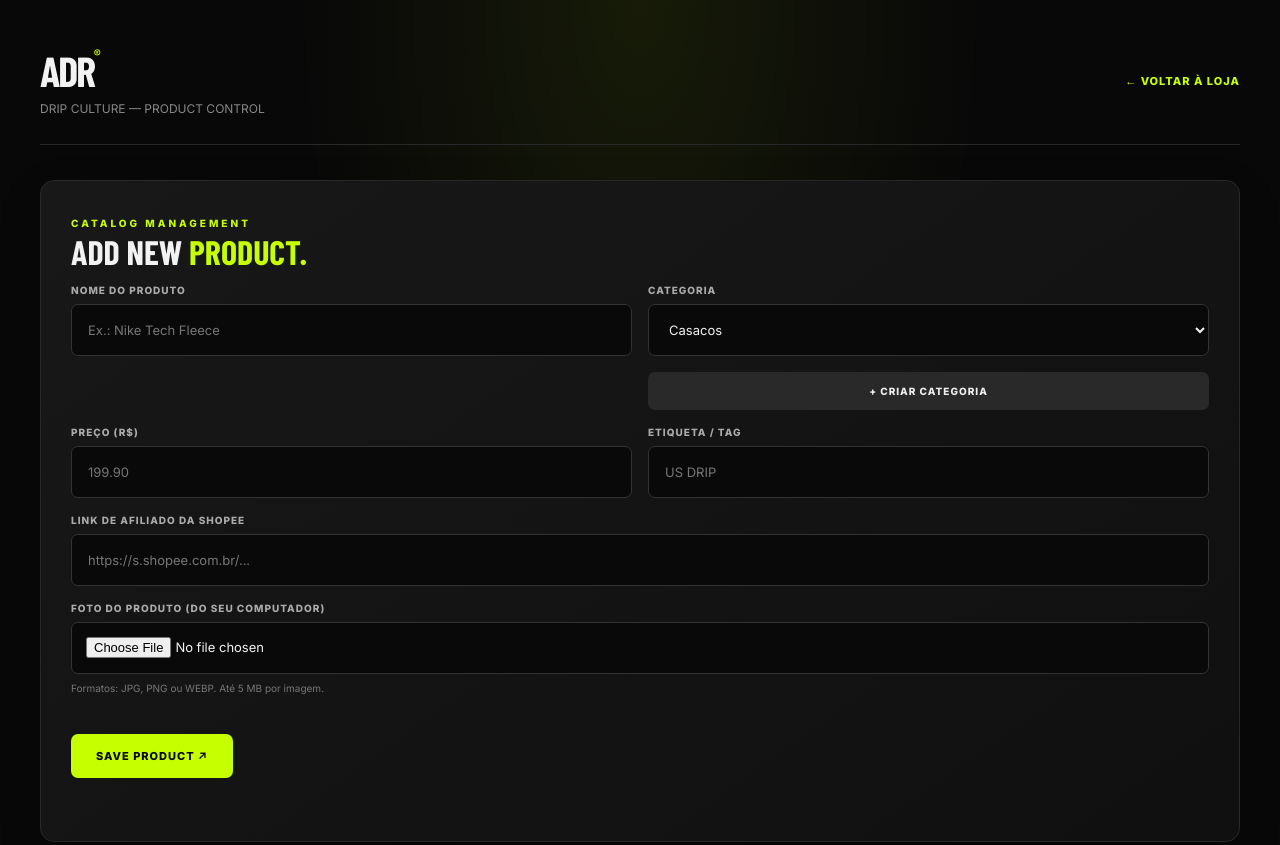
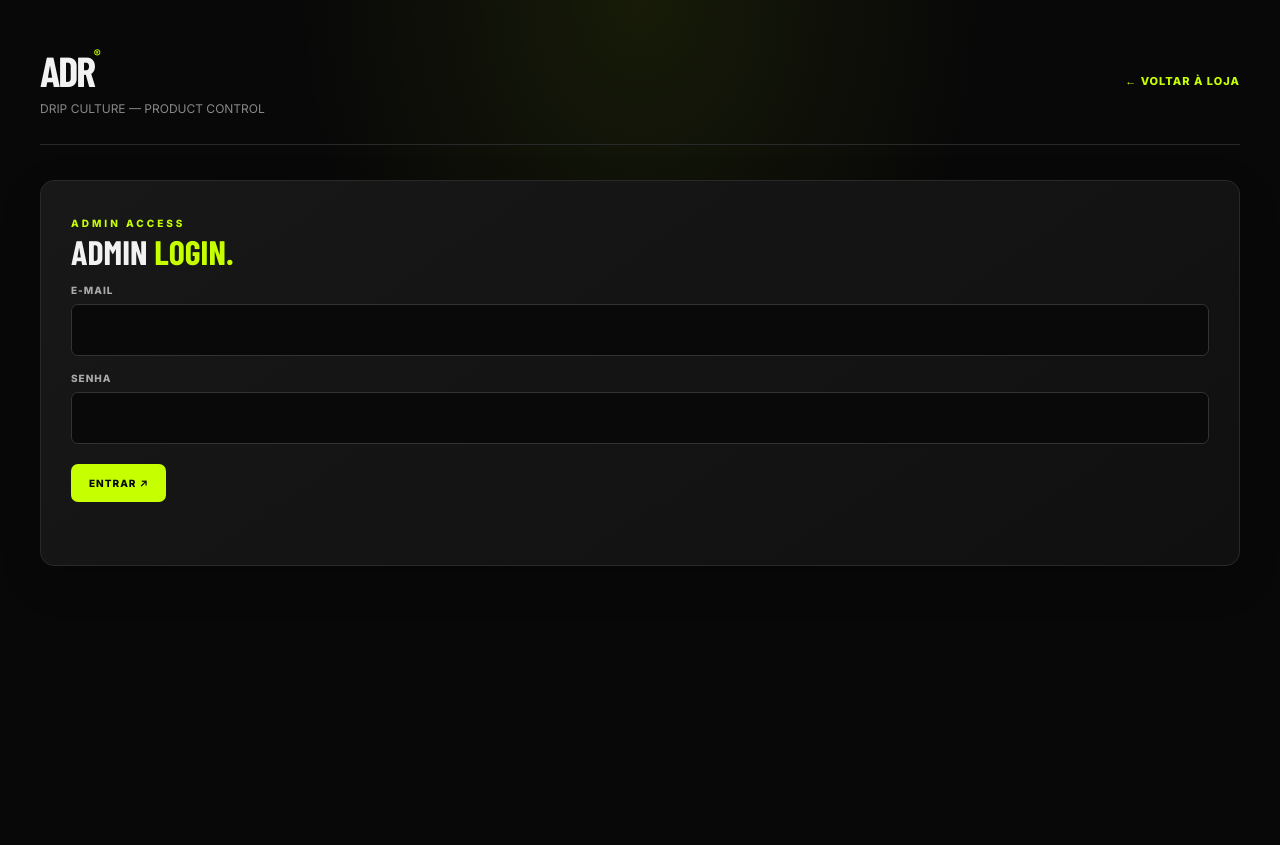
Before and after one commit to rusthigh96-collab/ADR, a plain HTML site: page admin.html in a window 1280 px wide. Shown: the top 845 px of the page. After the commit the page ends 800 px from the top, so only its background shows below. Drawn offline with nearby package versions, Linux system fonts and the light colour scheme; a web font is replaced by a local one.

Commit message:
Refactor admin panel layout and add login sec

```diff
--- a/admin.html
+++ b/admin.html
@@ -1,3 +1,4 @@
+
 <!DOCTYPE html>
 <html lang="pt-BR">
 <head>
@@ -5,63 +6,120 @@
     <meta name="viewport" content="width=device-width, initial-scale=1.0">
     <meta name="theme-color" content="#080808">
     <title>ADR® — Admin</title>
+
     <link rel="stylesheet" href="style.css">
     <link rel="preconnect" href="https://fonts.googleapis.com">
     <link href="https://fonts.googleapis.com/css2?family=Barlow+Condensed:wght@500;600;700;800;900&family=Inter:wght@400;500;600;700;800&display=swap" rel="stylesheet">
 </head>
+
 <body class="admin-body">
+
 <div class="admin-wrap">
+
     <div class="admin-top">
-        <div><a href="index.html" class="logo">ADR<span>®</span></a><p>DRIP CULTURE — PRODUCT CONTROL</p></div>
+        <div>
+            <a href="index.html" class="logo">ADR<span>®</span></a>
+            <p>DRIP CULTURE — PRODUCT CONTROL</p>
+        </div>
+
+        <div style="display:flex;gap:10px;align-items:center">
+            <button id="logout-button" class="admin-secondary" type="button" hidden>
+                SAIR
+            </button>
             <a class="admin-back" href="index.html">← VOLTAR À LOJA</a>
         </div>
+    </div>
+
+    <!-- LOGIN -->
+    <section class="admin-panel" id="login-panel">
+        <span class="eyebrow">ADMIN ACCESS</span>
+        <h2>ADMIN <span>LOGIN.</span></h2>
+
+        <form id="login-form">
+            <div class="admin-form-grid">
+                <div class="admin-field full">
+                    <label for="login-email">E-MAIL</label>
+                    <input id="login-email" type="email" required autocomplete="username">
+                </div>
+
+                <div class="admin-field full">
+                    <label for="login-password">SENHA</label>
+                    <input id="login-password" type="password" required autocomplete="current-password">
+                </div>
+            </div>
+
+            <div class="admin-actions">
+                <button class="admin-primary" type="submit">ENTRAR ↗</button>
+            </div>
+
+            <p class="admin-status" id="login-status" role="status"></p>
+        </form>
+    </section>
+
+    <!-- PAINEL -->
+    <div id="admin-content" hidden>
 
         <section class="admin-panel">
             <span class="eyebrow">CATALOG MANAGEMENT</span>
             <h2 id="form-title">ADD NEW <span>PRODUCT.</span></h2>
+
             <form id="product-form">
                 <input type="hidden" id="product-id">
+
                 <div class="admin-form-grid">
+
                     <div class="admin-field">
                         <label for="name">NOME DO PRODUTO</label>
                         <input id="name" required maxlength="80" placeholder="Ex.: Nike Tech Fleece">
                     </div>
+
                     <div class="admin-field">
                         <label for="category">CATEGORIA</label>
-                    <select id="category" required>
-                        <option value="Casaco">Casacos</option>
-                        <option value="Sneakers">Sneakers</option>
-                        <option value="Acessórios">Acessórios</option>
-                        <option value="Tech">Tech & Gadgets</option>
-                        <option value="Lifestyle">Lifestyle</option>
-                    </select>
+                        <select id="category" required></select>
+
                         <button class="admin-secondary" id="create-category" type="button" style="margin-top:8px;width:100%">
                             + CRIAR CATEGORIA
                         </button>
                     </div>
+
                     <div class="admin-field">
                         <label for="price">PREÇO (R$)</label>
                         <input id="price" type="number" min="0.01" step="0.01" required placeholder="199.90">
                     </div>
+
                     <div class="admin-field">
                         <label for="tag">ETIQUETA / TAG</label>
                         <input id="tag" maxlength="24" placeholder="US DRIP">
                     </div>
+
                     <div class="admin-field full">
                         <label for="affiliate">LINK DE AFILIADO DA SHOPEE</label>
                         <input id="affiliate" type="url" required placeholder="https://s.shopee.com.br/...">
                     </div>
+
                     <div class="admin-field full">
-                    <label for="image">FOTO DO PRODUTO (DO SEU COMPUTADOR)</label>
-                    <input id="image" type="file" accept="image/jpeg,image/png,image/webp" >
-                    <small style="color:#777;font-size:10px">Formatos: JPG, PNG ou WEBP. Até 5 MB por imagem.</small>
+                        <label for="image">FOTO DO PRODUTO</label>
+                        <input id="image" type="file" accept="image/jpeg,image/png,image/webp">
+
+                        <small style="color:#777;font-size:10px">
+                            JPG, PNG ou WEBP. Até 5 MB.
+                        </small>
+
                         <img id="image-preview" class="image-preview" alt="Prévia da imagem selecionada">
                     </div>
+
                 </div>
+
                 <div class="admin-actions">
-                <button class="admin-primary" type="submit" id="save-button">SAVE PRODUCT ↗</button>
-                <button class="admin-secondary" type="button" id="cancel-edit" hidden>CANCEL EDIT</button>
+                    <button class="admin-primary" type="submit" id="save-button">
+                        SAVE PRODUCT ↗
+                    </button>
+
+                    <button class="admin-secondary" type="button" id="cancel-edit" hidden>
+                        CANCEL EDIT
+                    </button>
                 </div>
+
                 <p class="admin-status" id="status" role="status"></p>
             </form>
         </section>
@@ -69,10 +127,25 @@
         <section class="admin-panel">
             <span class="eyebrow">CURRENT INVENTORY</span>
             <h2>YOUR <span>PRODUCTS.</span></h2>
+
             <div class="admin-products" id="admin-products"></div>
-        <p class="admin-note">Atenção: esta versão salva os produtos e as fotos neste navegador/computador. É uma versão de teste local; para que as alterações apareçam para todos os visitantes do site publicado, será necessário conectar um banco de dados e armazenamento online, além de proteger o painel com login.</p>
+
+            <p class="admin-note">
+                Produtos e imagens sincronizados com o Supabase.
+            </p>
         </section>
+
     </div>
+</div>
+
+<script src="https://cdn.jsdelivr.net/npm/@supabase/supabase-js@2"></script>
+
+<script>
+    window.ADR_SUPABASE_URL = "https://gmlrmhnkjknlvombypwx.supabase.co";
+    window.ADR_SUPABASE_KEY = "sb_publishable_YPSfUbLRl_tqBW3PETns5w_NcqOws5h";
+</script>
+
 <script src="admin.js"></script>
+
 </body>
 </html>
```
Lines whose indentation alone changed are shown as unchanged.
